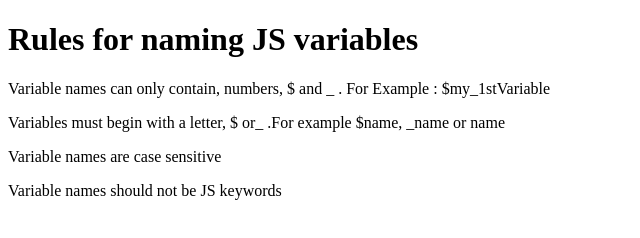
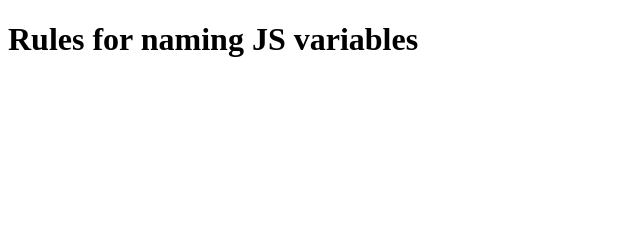
Before and after one commit to Muhammadkashif20/JS-assigment-chapter-04, a plain HTML site: page index.html in a window 1280 px wide. Shown: the whole page, without its empty margins (0-640 px from the left). Drawn offline with Linux system fonts and the light colour scheme.

Commit message:
mistake html code

```diff
--- a/index.html
+++ b/index.html
@@ -7,10 +7,6 @@
 </head>
 <body>
     <h1>Rules for naming JS variables </h1>
-    <p>Variable names can only contain, numbers, $  and _ . For Example : $my_1stVariable</p>
-    <p>Variables must begin with a letter, $ or_ .For example $name, _name or name</p>
-    <p>Variable names are case sensitive</p>
-    <p>Variable names should not be JS keywords</p>
     <script src="app.js"></script>
 </body>
 </html>
```
